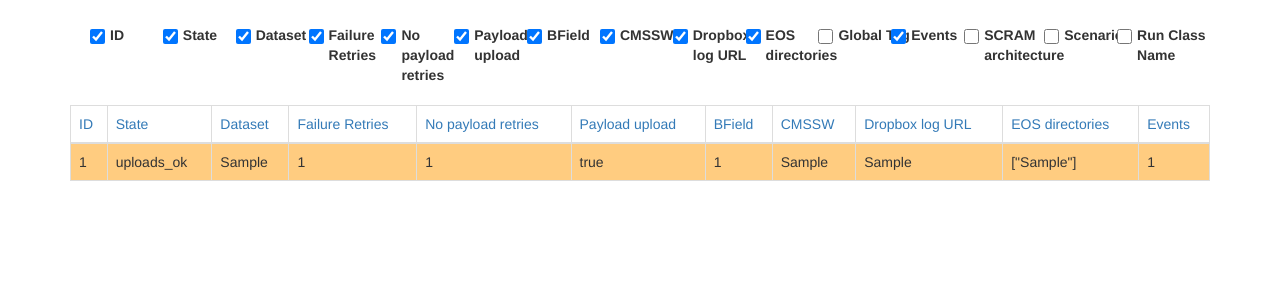
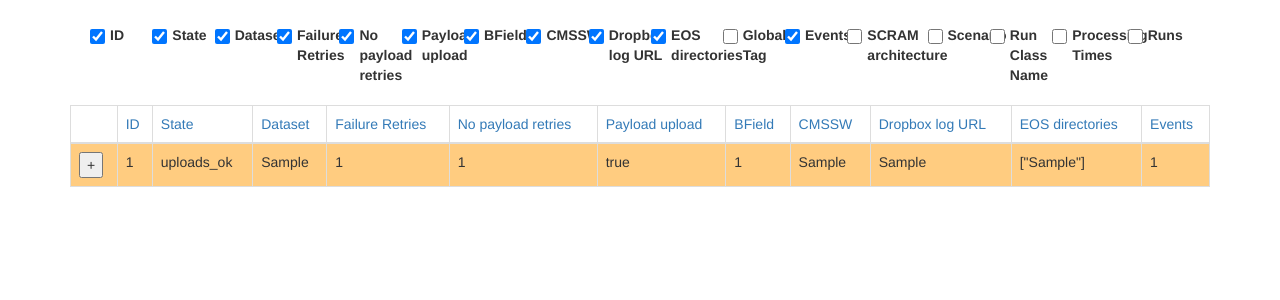
Before and after one commit to piotroramus/cmsPCLHarvesting, a Flask app: page /g/ in a window 1280 px wide. Shown: the part 54-354 px from the top of the page. Run offline with Flask 2, Linux system fonts and the light colour scheme; tables that the repository leaves empty hold one stand-in row (values such as "Sample post"); parts of the project's set-up code (start-up, migrations or seed data) failed here and were passed over; some libraries are stand-ins or nearby versions.

Commit message:
Added details section to multirun table

```diff
--- a/app/static/css/gen_mh.css
+++ /dev/null
@@ -1,28 +0,0 @@
-.multiruntab {
-    display: flex;
-}
-
-.opaque {
-    display: flex;
-    flex-direction: column;
-}
-
-ul {
-    display: flex;
-    flex-flow: row wrap;
-    justify-content: space-around;
-}
-
-li{
-    display: flex;
-    flex-direction: row;
-    flex: 8;
-}
-
-input[type=checkbox]{
-    margin-right: 5;
-    margin-left: 0;
-    height: 15px;
-    width: 15px;
-    flex: 1;
-}
--- a/app/static/js/gen_mh.js
+++ b/app/static/js/gen_mh.js
@@ -71,19 +71,24 @@ angular.module('multirunApp', [])
     'run_class_name': {
         'name': 'Run Class Name',
         'show': false
-    }
-  }
-
-  $scope.showColumn = {
-        'id': true,
-        'dataset': true,
-        'state': true
+    },
+    'processing_times': {
+        'name': 'Processing Times',
+        'show': false
+    },
+    'runs': {
+        'name': 'Runs',
+        'show': false
+    },
   }
 
    $scope.getData = function() {
     $http({method: 'GET', url: '/multiruns/'})
         .success(function(data, status) {
             $scope.multiruns = data['json_list'];
+            for (var i = 0; i < $scope.multiruns.length; i++) {
+                $scope.multiruns[i]["details"] = false;
+            }
             console.log($scope.multiruns)
         })
         .error(function(data, status) {
@@ -113,4 +118,14 @@ angular.module('multirunApp', [])
             "background-color": $scope.stateColors[state]
         };
   }
+
+  $scope.visibleCols = function() {
+        // 1 is for the button column which is not in the columns definitions
+        var visibleCounter = 1;
+        for (var id in $scope.columns){
+
+            if ($scope.columns[id]['show'] === true) visibleCounter++;
+        }
+        return visibleCounter;
+  }
 });
--- a/app/static/templates/gen_mh.html
+++ b/app/static/templates/gen_mh.html
@@ -7,7 +7,7 @@
     <title>Multirun Harvesting Overview</title>
 
     <!-- CSS -->
-    <link href="/static/css/gen_mh.css" rel="stylesheet">
+    <link href="/static/css/custom.css" rel="stylesheet">
     <link href="/static/css/bootstrap.min.css" rel="stylesheet">
 
     <!-- JS -->
@@ -52,6 +52,7 @@
                 <thead>
                 <tr>
 
+                    <td></td>
                     <td ng-repeat="(id, col) in columns" ng-show="col['show']">
                         <a href="#" ng-click="sortBy(id)">
                             {{ col['name'] }}
@@ -64,10 +65,21 @@
                 </thead>
 
                 <tbody>
-                <tr ng-repeat="m in multiruns | orderBy:sortPredicate:sortReverse | filter:searchMultirun"
+                <tr ng-repeat-start="m in multiruns | orderBy:sortPredicate:sortReverse | filter:searchMultirun"
                     ng-style="{{rowColor(m['state'])}}">
+                    <td>
+                        <button ng-if="m.details" ng-click="m.details = false">-</button>
+                        <button ng-if="!m.details" ng-click="m.details = true">+</button>
+                    </td>
                     <td ng-repeat="(id, col) in columns" ng-show="columns[id]['show']"
                         ng-style="{{rowColor(m['state'])}}">{{ m[id] }}
+                    </td>
+                </tr>
+                <tr ng-if="m.details" ng-repeat-end>
+                    <td colspan=" {{ visibleCols() }}">
+                        <p ng-repeat="(id, col) in columns">
+                            {{ id }} : {{ m[id] }}
+                        </p>
                     </td>
                 </tr>
                 </tbody>
```
Also changed, not shown: app/static/js/workflows.js (+22 -7 lines), app/static/templates/workflows.html (+14 -2 lines), app/static/css/custom.css (renamed from app/static/css/workflows.css).
